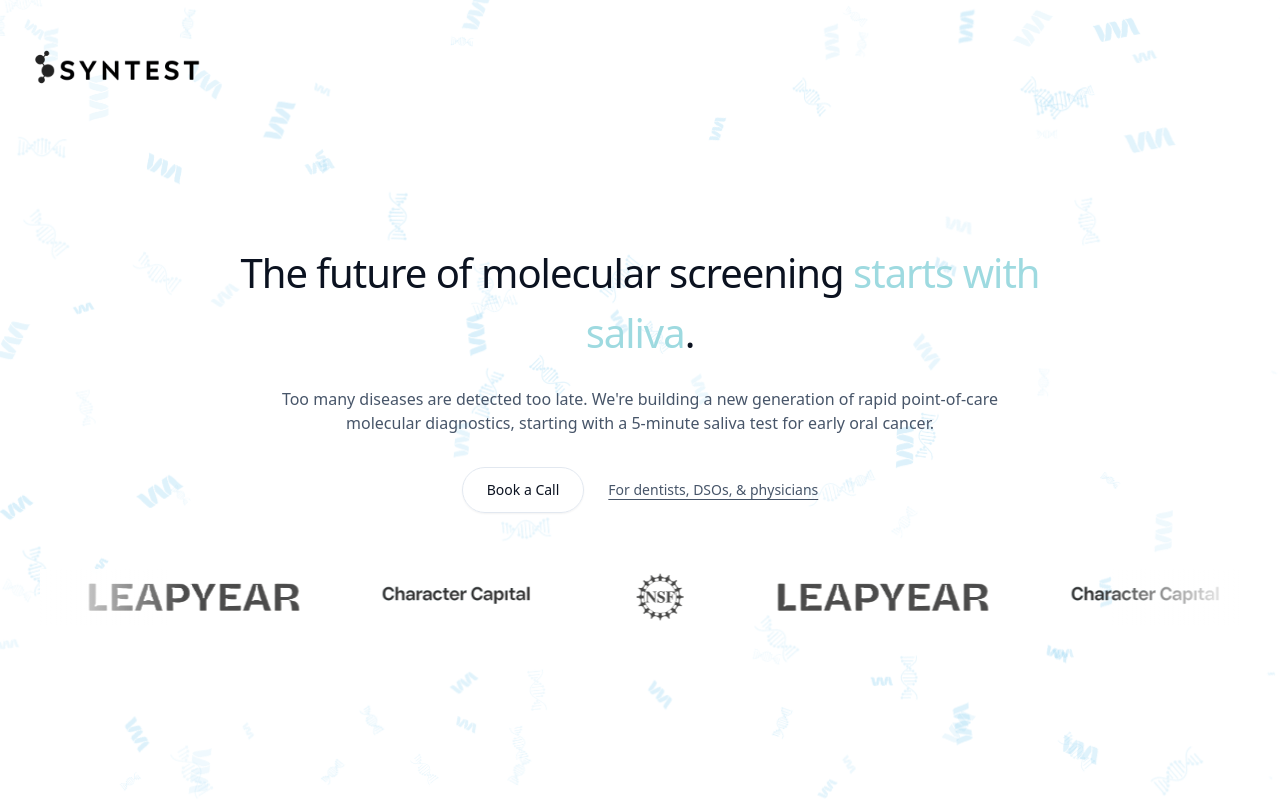
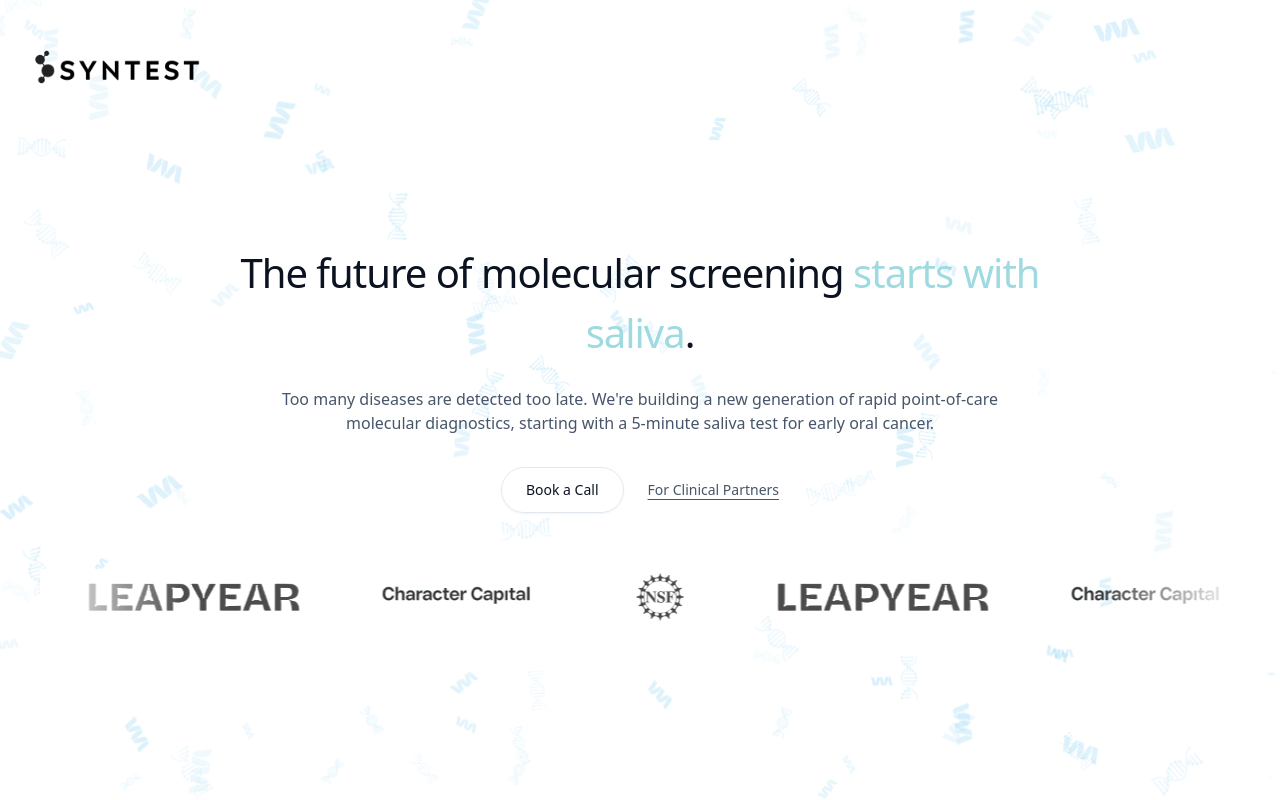
Before and after one commit to Tigeress06/syntest-landing-page, a React (Vite) app: page / in a window 1280 px wide. Built offline with nearby package versions, Linux system fonts and the light colour scheme.

Commit message:
button change pt 2

```diff
--- a/src/App.tsx
+++ b/src/App.tsx
@@ -54,7 +54,7 @@
                   href="mailto:aruesha@syntestlabs.com"
                   className="text-sm text-slate-600 underline underline-offset-4 hover:text-slate-900"
                 >
-                  For dentists, DSOs, &amp; physicians
+                  For Clinical Partners
                 </a>
               </div>
             </div>
```
